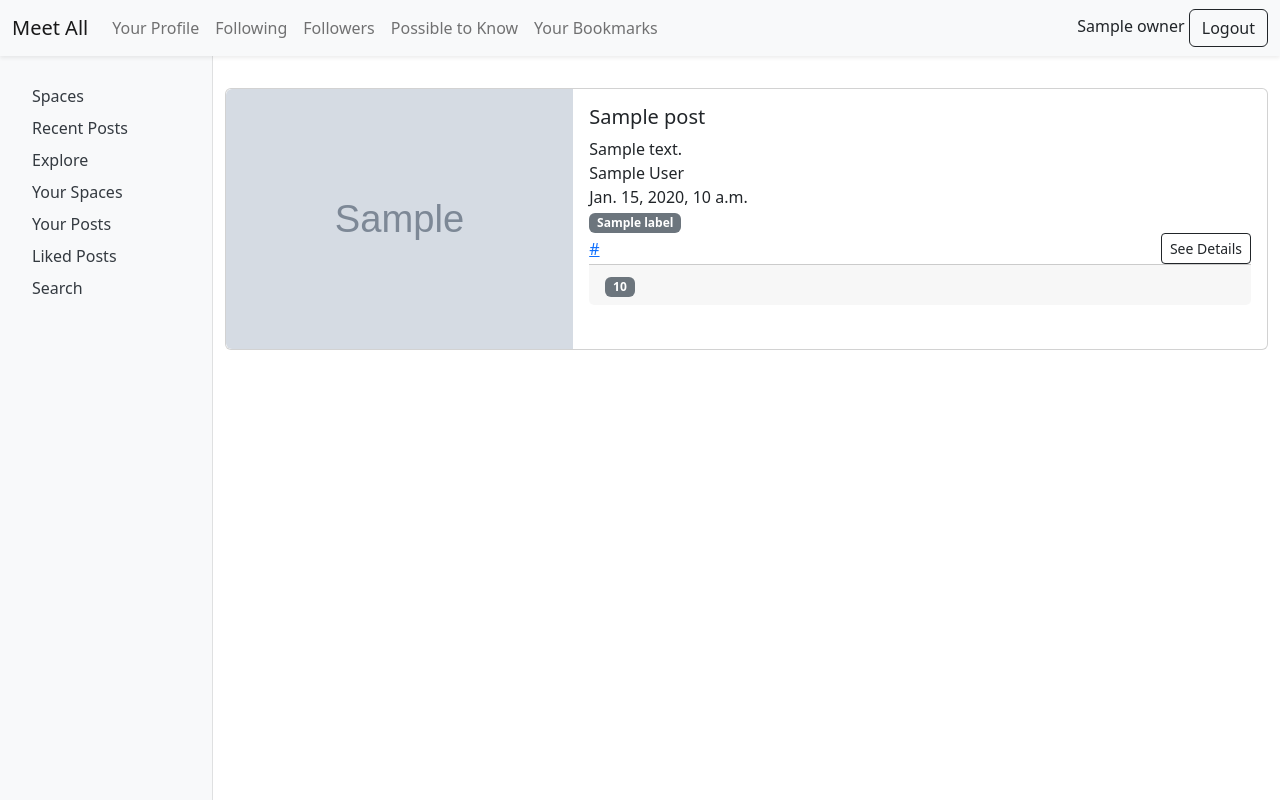
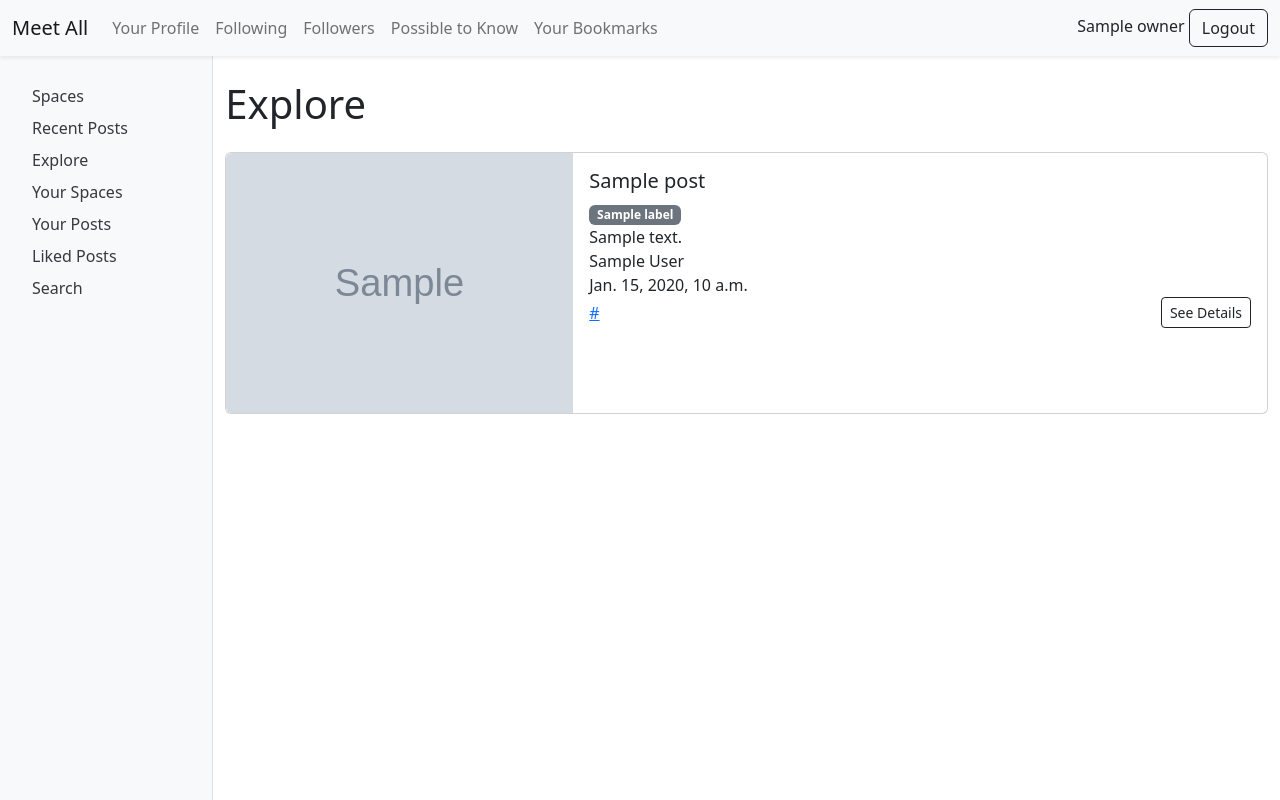
Before and after one commit to dogukanarslan/SWE574-Group-3, a Django app: template app/frontend/templates/explore.html in a window 1280 px wide. Run offline with Django 3.2, Linux system fonts and the light colour scheme; the template is opened without the code that fills it: most values are stand-ins (such as "Sample title", 1, 10 or a date in 2020); grey boxes marked "Sample" are stand-in pictures.

Commit message:
edit frontend

```diff
--- a/app/feed/urls.py
+++ b/app/feed/urls.py
@@ -13,6 +13,8 @@ router.register("annotation", views.CreateTextAnnotationView, basename="annotati
 router.register("image-annotation", views.CreateImagennotationView, basename="image-annotation")
 
 
+
+
 app_name = "meal"
 
 urlpatterns = [
--- a/app/feed/views.py
+++ b/app/feed/views.py
@@ -26,6 +26,8 @@ from .models import textAnnotation, Post
 from django_filters.rest_framework import DjangoFilterBackend
 from datetime import datetime, timedelta, date
 import datetime
+from django.utils import timezone
+
 
 
 # Create your views here.
@@ -785,6 +787,8 @@ class PostViewSet(viewsets.ModelViewSet):
             },
         )
 
+
+
     @action(detail=False, methods=["get"], name="Liked Posts")
     def own_posts(self, request, pk=None):
         user = User.objects.filter(id=request.user.id).first()
--- a/app/frontend/templates/_sidebar.html
+++ b/app/frontend/templates/_sidebar.html
@@ -9,10 +9,12 @@
                 <a class="nav-link{% if request.path == '/feed/post/'%} active{% endif %}"
                     href="{{DOMAIN_URL}}/feed/post/">Recent Posts</a>
             </li>
+
             <li class="nav-item">
-                <a class="nav-link{% if request.path == '/feed/post/'%} active{% endif %}"
+                <a class="nav-link{% if request.path == '/feed/explore/'%} active{% endif %}"
                     href="{{DOMAIN_URL}}/feed/explore/">Explore</a>
             </li>
+
             <li class="nav-item">
                 <a class="nav-link{% if request.path == '/feed/space/own_spaces/'%} active{% endif %}"
                     href="{{DOMAIN_URL}}/feed/space/own_spaces/">Your Spaces</a>
--- a/app/frontend/templates/explore.html
+++ b/app/frontend/templates/explore.html
@@ -1,7 +1,7 @@
 {% extends 'base.html' %}
 
 {% block content %}
-
+  <h1 class="mb-4">Explore</h1>
   {% for post, score in recommended_posts %}
     <div class="card mt-2">
       <div class="row g-0">
@@ -10,29 +10,31 @@
         </div>
         <div class="col-md-8">
           <div class="card-body">
-        <h5 class="card-title">{{ post.title}}</h5>
+            <h5 class="card-title">{{ post.title }}</h5>
+            {% if post.label.all %}
+              {% for label in post.label.all %}
+                <span class="badge bg-secondary">{{ label.name }}</span>
+              {% endfor %}
+            {% endif %}
+            {% if post.platform %}
+              {% if not post.label.all %}
+                <span class="badge bg-dark">{{ post.platform }}</span>
+              {% else %}
+                <span class="badge bg-dark ml-2">{{ post.platform }}</span>
+              {% endif %}
+            {% endif %}
             <div class="card-text">{{ post.description }}</div>
             <div class="card-text">{{ post.owner.first_name }} {{ post.owner.last_name }}</div>
             <div class="card-text">{{ post.created_time }}</div>
-        <div>
-         {% for label in post.label.all %}
-            <span class="badge bg-secondary">{{ label.name }}</span>
-         {% endfor %}
+            <div class="d-flex justify-content-between align-items-center">
+              <a href="{{ post.post_link }}" target="_blank">{{ post.post_link }}</a>
+              <div class="d-flex flex-column">
+                <a href="{{ DOMAIN_URL }}/feed/post/{{ post.id }}/" class="btn btn-sm btn-outline-dark">See Details</a>
               </div>
-        <div class="d-flex justify-content-between align-items-center">
-          <a href="{{post.post_link}}" target="_blank">{{post.post_link}}</a>
-          <div class="d-flex flex-column">
-            <span class="badge bg-dark mb-2">{{ post.platform }}</span>
-            <a href="{{DOMAIN_URL}}/feed/post/{{post.id}}/" class="btn btn-sm btn-outline-dark">See Details</a>
-          </div>
-        </div>
-        <div class="card-footer">
-          <span class="badge bg-secondary">{{ score }}</span>
             </div>
           </div>
         </div>
       </div>
     </div>
   {% endfor %}
-
 {% endblock %}
```
Lines whose indentation alone changed are shown as unchanged.
